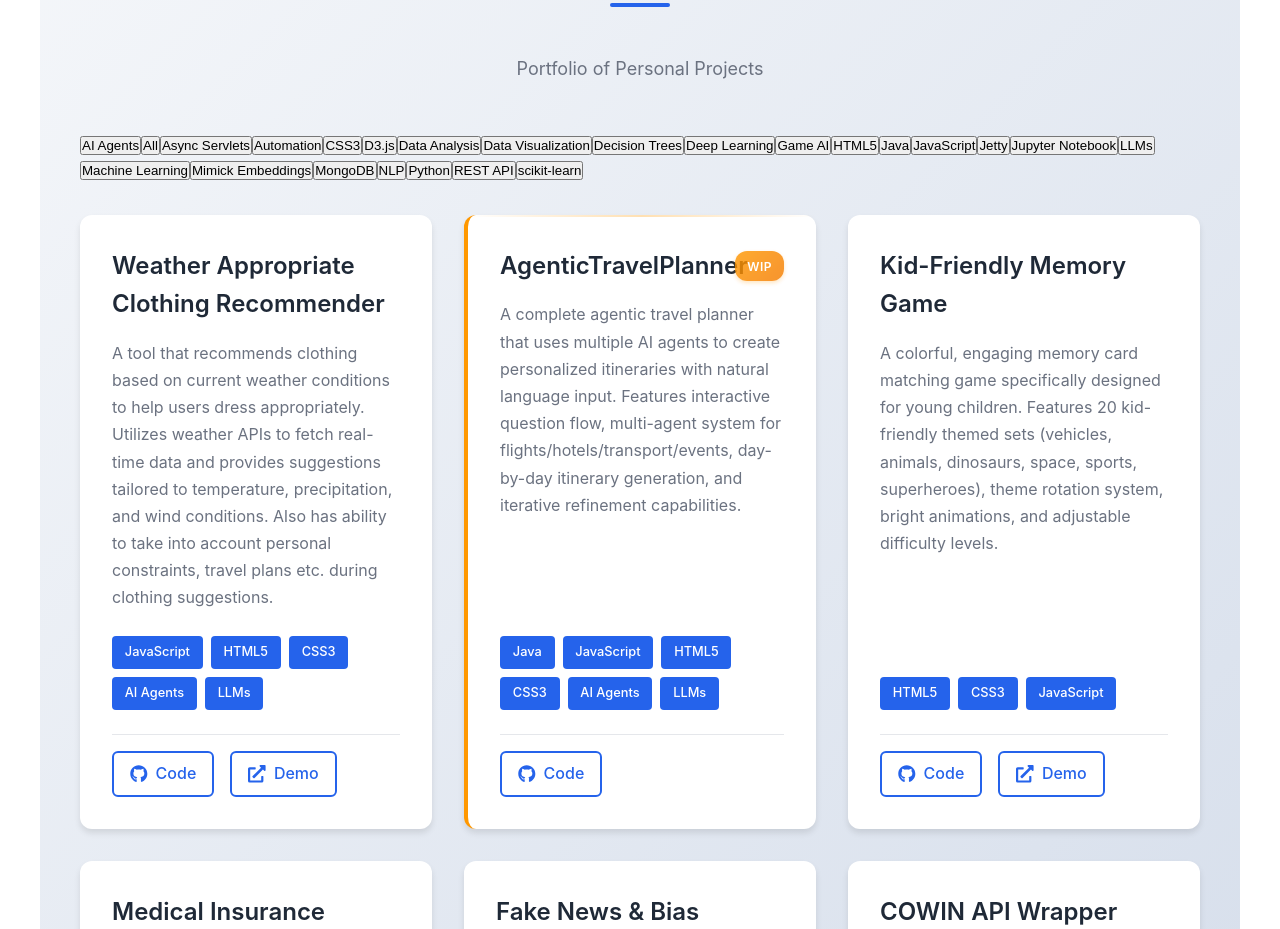
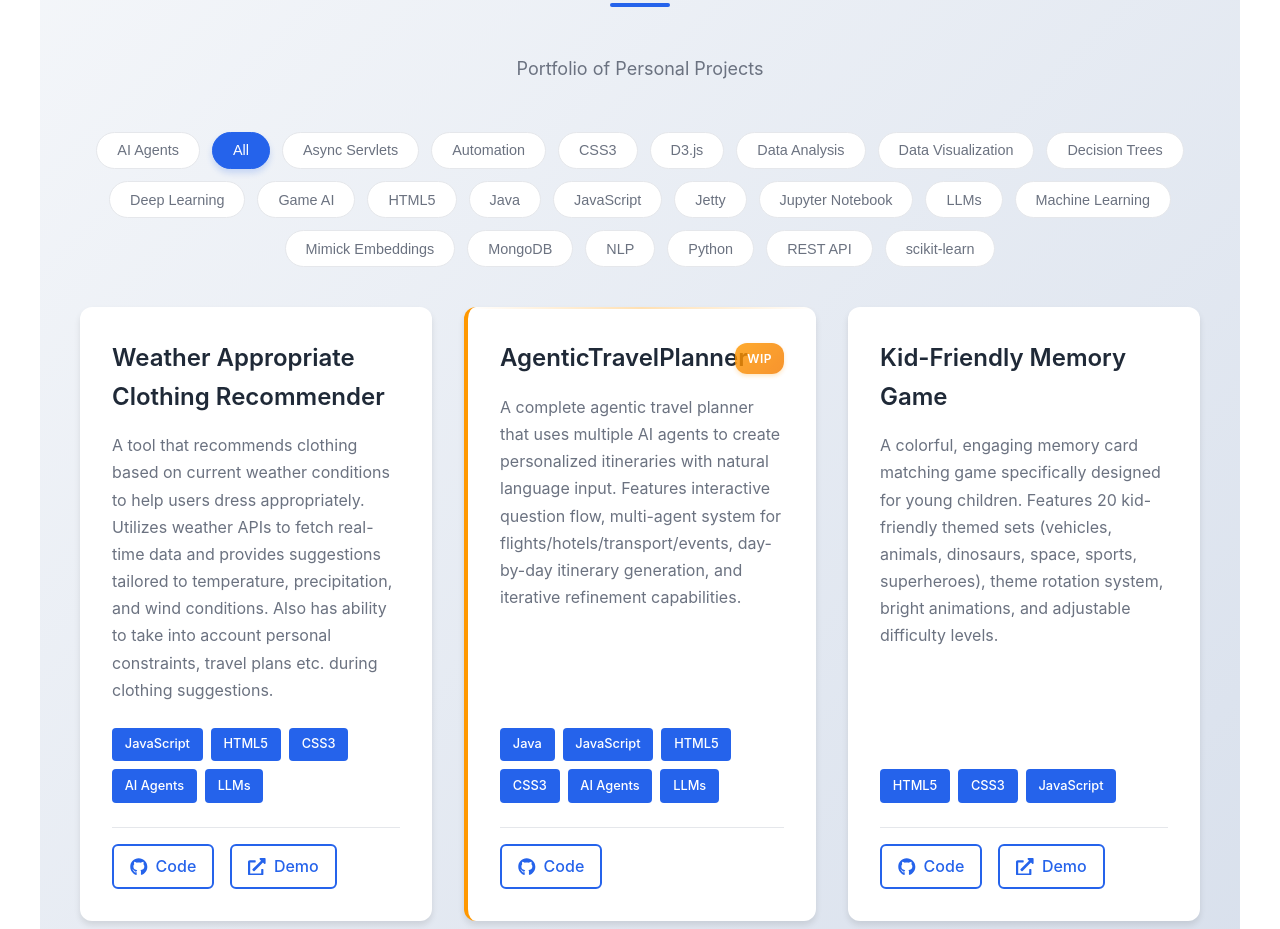
Before and after one commit to gauravkdesai/gauravdesai_website, a React (Vite) app: page / in a window 1280 px wide. Shown: the part 2420-3349 px from the top of the page. Built offline with nearby package versions, Linux system fonts and the light colour scheme.

Commit message:
style: apply visual polish (fonts, filter buttons, interactions)

```diff
--- a/index.html
+++ b/index.html
@@ -34,6 +34,9 @@
     />
     <meta name="twitter:image" content="https://gauravkdesai.github.io/gauravdesai_website/assets/profile-photo.png" />
     <title>Gaurav Desai</title>
+    <link rel="preconnect" href="https://fonts.googleapis.com">
+    <link rel="preconnect" href="https://fonts.gstatic.com" crossorigin>
+    <link href="https://fonts.googleapis.com/css2?family=Inter:wght@400;500;600;700&display=swap" rel="stylesheet">
   </head>
   <body>
     <div id="root"></div>
--- a/src/components/Projects.css
+++ b/src/components/Projects.css
@@ -16,6 +16,40 @@
   max-width: 600px;
   margin-left: auto;
   margin-right: auto;
+}
+
+/* Filter Styles */
+.projects-filter {
+  display: flex;
+  flex-wrap: wrap;
+  justify-content: center;
+  gap: 0.75rem;
+  margin-bottom: 2.5rem;
+}
+
+.filter-btn {
+  background-color: var(--white);
+  border: 1px solid var(--gray-lighter);
+  color: var(--text-secondary);
+  padding: 0.6rem 1.25rem;
+  border-radius: 2rem;
+  cursor: pointer;
+  transition: all 0.2s ease;
+  font-weight: 500;
+  font-size: 0.9rem;
+}
+
+.filter-btn:hover {
+  background-color: var(--gray-lighter);
+  color: var(--text-primary);
+  transform: translateY(-1px);
+}
+
+.filter-btn.active {
+  background-color: var(--primary-blue);
+  color: var(--white);
+  border-color: var(--primary-blue);
+  box-shadow: 0 4px 6px rgba(37, 99, 235, 0.2);
 }
 
 .projects-grid {
@@ -121,6 +155,17 @@
   border-radius: 4px;
   font-size: 0.8rem;
   font-weight: 500;
+  cursor: pointer;
+  transition: all 0.2s ease;
+}
+
+.tech-badge:hover {
+  opacity: 0.9;
+  transform: scale(1.05);
+}
+
+.tech-badge.active {
+  box-shadow: 0 0 0 2px var(--white), 0 0 0 4px var(--primary-blue);
 }
 
 .project-links {
--- a/src/index.css
+++ b/src/index.css
@@ -35,7 +35,7 @@
 }
 
 body {
-  font-family: -apple-system, BlinkMacSystemFont, 'Segoe UI', 'Roboto', 'Oxygen',
+  font-family: 'Inter', -apple-system, BlinkMacSystemFont, 'Segoe UI', 'Roboto', 'Oxygen',
     'Ubuntu', 'Cantarell', 'Fira Sans', 'Droid Sans', 'Helvetica Neue',
     sans-serif;
   -webkit-font-smoothing: antialiased;
```
